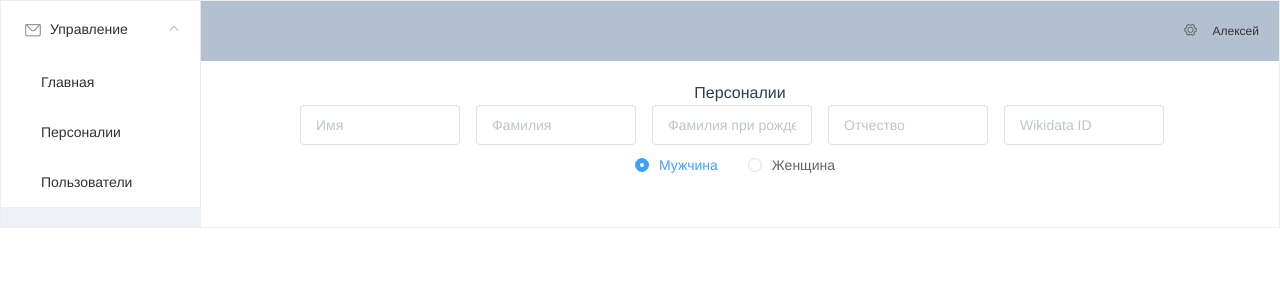
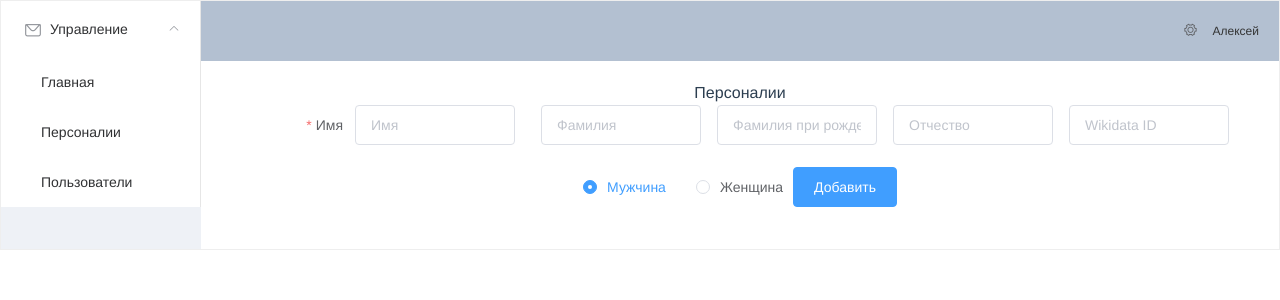
Before and after one commit to yaskevich/persona, a Vue app in the folder front/: page /persons in a window 1280 px wide. Shown: the top 300 px of the page. Built offline with nearby package versions, Linux system fonts and the light colour scheme.

Commit message:
get form data (persons list)

```diff
--- a/front/src/components/PersonList.vue
+++ b/front/src/components/PersonList.vue
@@ -2,38 +2,60 @@
 <div>
   Персоналии
 </div>
-<el-form label-width="120px" :inline="true">
-<el-input placeholder="Имя" v-model="firstName" class="text-input" propr="firstName"></el-input>
-<el-input placeholder="Фамилия" v-model="lastName" class="text-input"></el-input>
-<el-input placeholder="Фамилия при рождении" v-model="lastName2" class="text-input"></el-input>
-<el-input placeholder="Отчество" v-model="partonymicName" class="text-input"></el-input>
-<el-input placeholder="Wikidata ID" v-model="wikidataID" class="text-input"></el-input>
+<el-form label-width="120px" v-model="form" :inline="true">
+  <el-form-item
+   prop="firstName"
+   label="Имя"
+   :rules="[
+     { required: true, validator: isString, message: 'Обязательное поле', trigger: 'blur' },
+     { validator: isString, message: 'Не соответствует формату', trigger: ['blur', 'change'] }
+   ]"
+ >
+  <el-input placeholder="Имя" v-model="form.firstName" class="text-input" propr="firstName"></el-input>
+  </el-form-item>
+
+<el-input placeholder="Фамилия" v-model="form.lastName" class="text-input"></el-input>
+<el-input placeholder="Фамилия при рождении" v-model="form.lastName2" class="text-input"></el-input>
+<el-input placeholder="Отчество" v-model="form.patroName" class="text-input"></el-input>
+<el-input placeholder="Wikidata ID" prop="wikidata" v-model="form.wikidata" class="text-input"></el-input>
 <!-- <el-form-item label="Пол"> -->
 <el-form-item>
-  <el-radio-group v-model="sex">
+  <el-radio-group v-model="form.sex">
     <el-radio label="1">Мужчина</el-radio>
     <el-radio label="2">Женщина</el-radio>
   </el-radio-group>
 </el-form-item>
-
+ <el-button type="primary" @click="onSubmit">Добавить</el-button>
 </el-form>
 </template>
 
 <script>
-import { ref } from 'vue';
+import { reactive, ref } from 'vue';
 export default {
   name: "PersonList",
   props: {
     // datum: Object,
   },
   setup() {
-    const firstName  = ref('');
-    const lastName  = ref('');
-    const lastName2  = ref('');
-    const partonymicName  = ref('');
-    const sex = ref('1');
-    const wikidataID = ref('');
-    return {firstName, lastName, lastName2, partonymicName, sex, wikidataID,};
+    const form  = reactive({ firstName: '', lastName: '', lastName2: '', patroName: '', sex: '1', wikidata: ''});
+
+    const isString = (rule, value, callback) => {
+      console.log("x", rule);
+      const res = form[rule.field].match(/^[а-я]+$/gi);
+      console.log("res", form[rule.field], res);
+      if(!res) {
+        // return  callback(new Error('Please input the password again')) ;
+        return false;
+      }
+
+    };
+    const onSubmit = () => {
+      // form.validate();
+        console.log('submit!', form);
+    };
+
+
+    return {form, onSubmit, isString};
   },
   components: {
 
```
